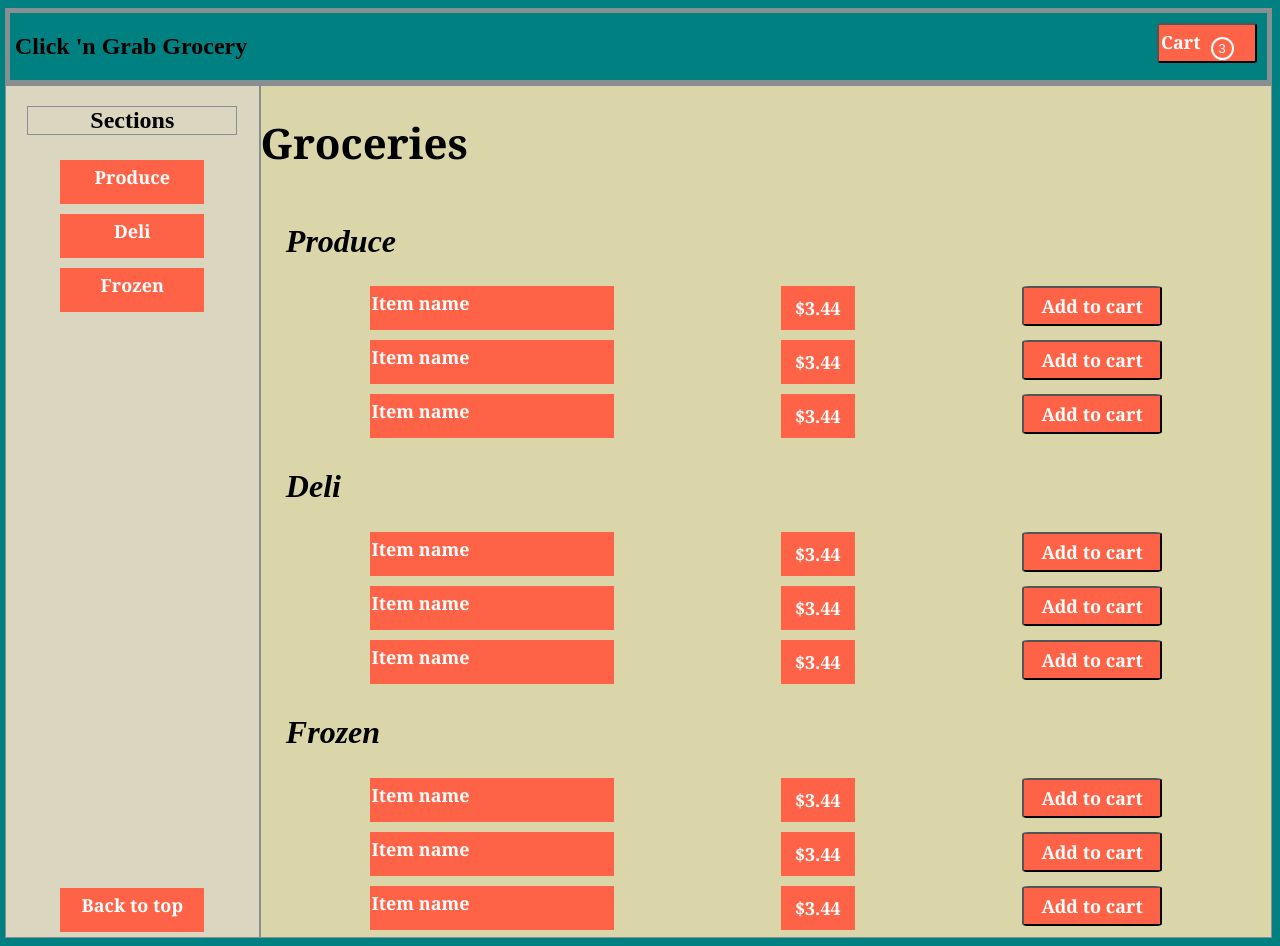
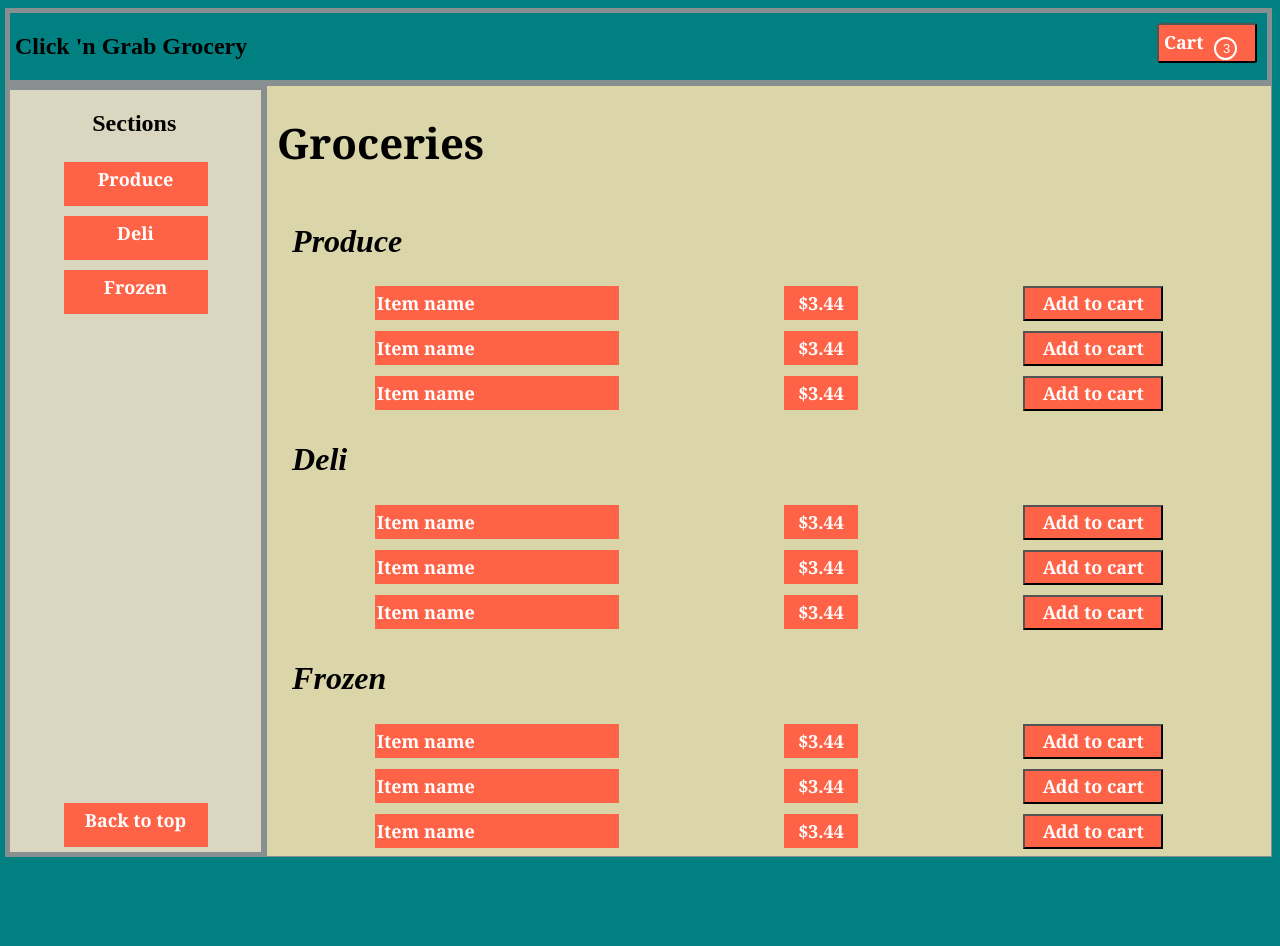
Before and after one commit to d2rd/phase-2-challenge-d, a plain HTML site: page part-3/grocer.html in a window 1280 px wide. After the commit the page ends 865 px from the top, so only its background shows below. Drawn offline with Linux system fonts and the light colour scheme; a script that the page names is missing.

Commit message:
Recovery adjustments from mystery underline in foodSection.

```diff
--- a/part-3/style.css
+++ b/part-3/style.css
@@ -43,6 +43,7 @@
     line-height: 30px;
 
     text-align: left;
+    text-indent: 3px;
     background: tomato;
     color: white;
     font-family: Georgia, serif;
@@ -91,11 +92,11 @@
 
 .columnHeader {
     display: flex;
-    alignItem: flex-start;
+    align-Items: flex-start;
     justify-content: flex-start;
-    padding-left: 24.5%;
+    padding-left: 23.5%;
     padding-right: 24.5%;
-    border: solid 1.5px #888f91;
+    /*border: solid 1.5px #888f91;*/
 
 }
 /*SIDEBAR SECTION*/
@@ -104,7 +105,7 @@
     flex-direction: column;
     order: 1;
     flex: 1;
-    border: 1.5px #888f91;
+    border: 5px #888f91;
     border-style: solid;
     align-items: center;
     justify-content: center;
@@ -209,13 +210,15 @@
 }
 .mainGroceryHeader {
     display: flex;
+    margin-left: 10px;
     margin-right: auto;
+
 /*    alignItem: flex-start;*/
     justify-content: flex-start;
     border: 1.5px #888f91;
     font-family: Georgia, serif;
     font-size: 21px;
-    align-item: flex-start;
+    align-items: flex-start;
 
     /*    vertical-align: middle;
     text-align: left;
@@ -251,7 +254,7 @@
 
     padding: 2px;
     width: 240px;
-    height: 40px;
+    height: 30px;
     margin: 5px;
     /*margin-top: 5px;
     margin-right: 5px;
@@ -276,7 +279,7 @@
 
     padding: 2px;
     width: 70px;
-    height: 40px;
+    height: 30px;
     margin: 5px;
     line-height: 30px;
 
@@ -297,7 +300,7 @@
 
     padding: 2px;
     width: 140px;
-    height: 40px;
+    height: 35px;
     margin: 5px;
     /*margin-top: 5px;
     margin-right: 5px;
@@ -306,7 +309,7 @@
     line-height: 30px;
 
     /*border: solid 1.5px #888f91;*/
-    border-radius: 5%;
+    /*border-radius: 5%;*/
     /*border-top-left-radius: 30%;
     border-top-right-radius: 30%;
     border-bottom-right-radius:  30%;
```
